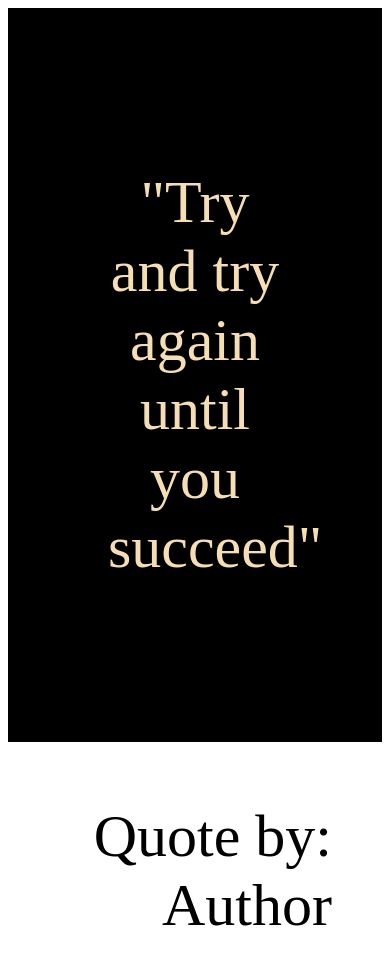
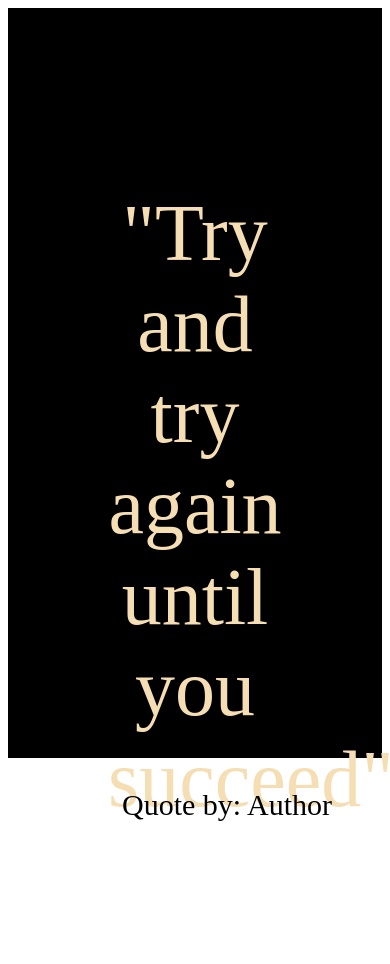
Before and after one commit to ryaliscs/randomQuotes, a website: page index.html in a window 390 px wide. After the commit the page ends 844 px from the top, so only its background shows below. Drawn offline with nearby package versions, Linux system fonts and the light colour scheme.

Commit message:
Updated media query

```diff
--- a/public/css/styles.css
+++ b/public/css/styles.css
@@ -6,10 +6,12 @@
 
 .quotePanel {
   background-color: black;
+  height: 550px;
 }
 
 .authorPanel {
   background-color: white;
+  height: 20px;
 }
 
 #quote {
@@ -24,13 +26,13 @@
 
 #author {
   color: black;
-  font-size: 100px;
+  font-size: 50px;
   text-align: right;
   padding-right: 50px;
 }
 
 @media only screen and (max-width:768px) {
   /*for mobiles*/
-  #quote {font-size: 60px;}
-  #author { font-size: 60px;}
+  #quote {font-size: 80px; height: 300px;}
+  #author { font-size: 30px;}
 }
```
